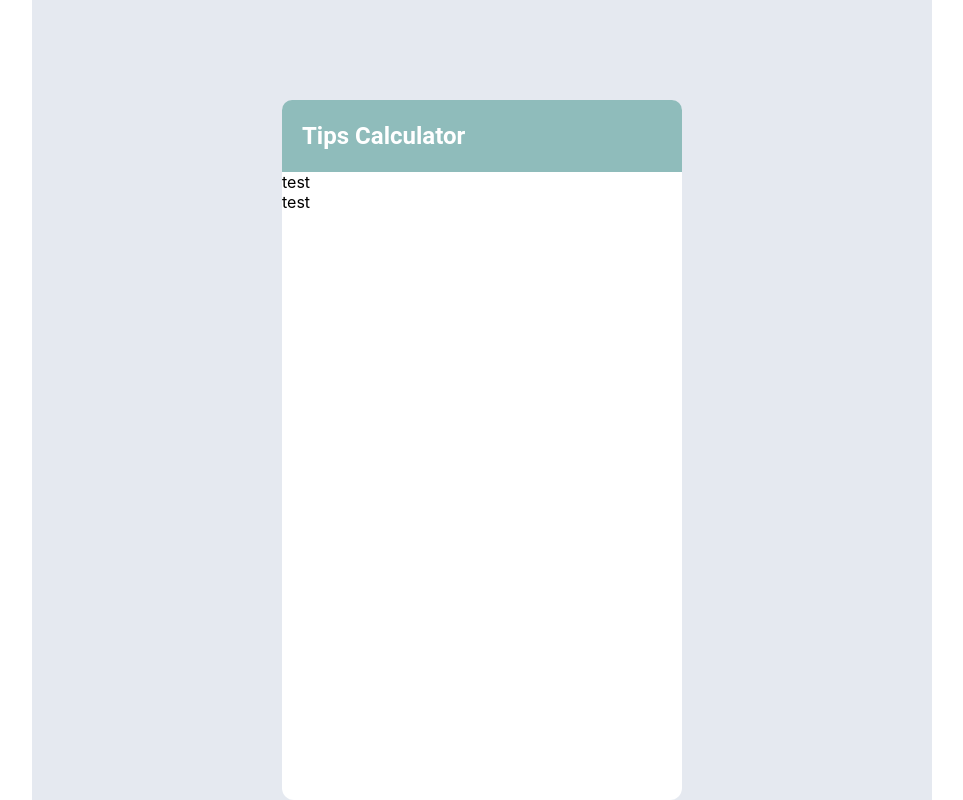
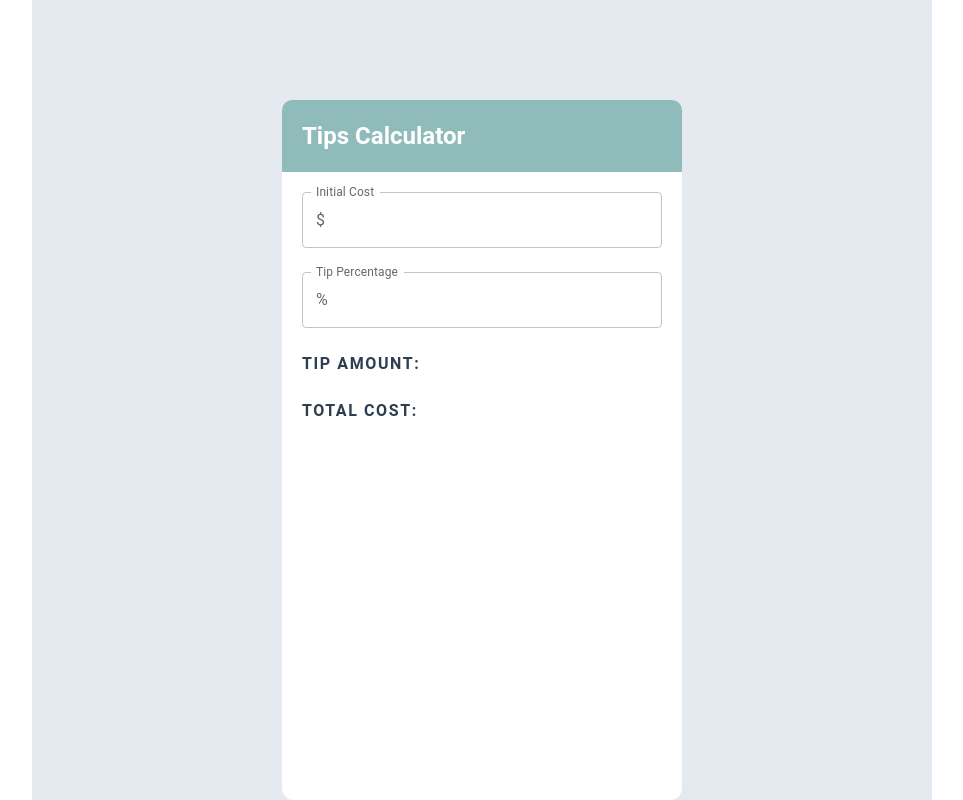
Before and after one commit to crystaltai/react-tips-calculator, a React (Create React App) app: page / in a window 1280 px wide. Shown: the whole page, without its empty margins (158-1121 px from the left). Built offline with nearby package versions, Linux system fonts and the light colour scheme.

Commit message:
feat: initial form inputs and labels

```diff
--- a/src/App.css
+++ /dev/null
@@ -1,38 +0,0 @@
-.App {
-  text-align: center;
-}
-
-.App-logo {
-  height: 40vmin;
-  pointer-events: none;
-}
-
-@media (prefers-reduced-motion: no-preference) {
-  .App-logo {
-    animation: App-logo-spin infinite 20s linear;
-  }
-}
-
-.App-header {
-  background-color: #282c34;
-  min-height: 100vh;
-  display: flex;
-  flex-direction: column;
-  align-items: center;
-  justify-content: center;
-  font-size: calc(10px + 2vmin);
-  color: white;
-}
-
-.App-link {
-  color: #61dafb;
-}
-
-@keyframes App-logo-spin {
-  from {
-    transform: rotate(0deg);
-  }
-  to {
-    transform: rotate(360deg);
-  }
-}
--- a/src/App.js
+++ b/src/App.js
@@ -1,6 +1,6 @@
-import { Box, Container, Grid } from '@mui/material';
+import { Box, Container, FormControl, InputAdornment, InputLabel, OutlinedInput, Stack } from '@mui/material';
 import Header from './components/Header/Header';
-import './App.css';
+import { StyledLabels } from './App.styles';
 
 function App() {
   return (
@@ -23,15 +23,29 @@ function App() {
         }}
       >
         <Header />
-        <Grid container spacing={0} direction='column'>
-          <Grid item>test</Grid>
-          <Grid item>test</Grid>
-        </Grid>
-        {/* <Stack spacing={2}>
-          <div>test</div>
-          <div>test</div>
-          <div>test</div>
-        </Stack> */}
+        <Stack spacing={3} padding='20px'>
+          <FormControl>
+            <InputLabel htmlFor='initial-cost'>Initial Cost</InputLabel>
+            <OutlinedInput
+              id='initial-cost'
+              startAdornment={<InputAdornment position='start'>$</InputAdornment>}
+              label='Initial Cost'
+              type='number'
+            />
+          </FormControl>
+          <FormControl>
+            <InputLabel htmlFor='tip-percentage'>Tip Percentage</InputLabel>
+            <OutlinedInput
+              id='tip-percentage'
+              startAdornment={<InputAdornment position='start'>%</InputAdornment>}
+              label='Tip Percentage'
+              type='number'
+            />
+          </FormControl>
+
+          <StyledLabels>Tip Amount:</StyledLabels>
+          <StyledLabels>Total Cost:</StyledLabels>
+        </Stack>
       </Box>
     </Container>
   );
--- /dev/null
+++ b/src/App.styles.js
@@ -0,0 +1,12 @@
+// import React from 'react';
+import { styled } from '@mui/system';
+import { InputLabel } from '@mui/material';
+
+const StyledLabels = styled(InputLabel)({
+  fontWeight: 600,
+  textTransform: 'uppercase',
+  letterSpacing: '0.1rem',
+  color: '#2c3e50',
+});
+
+export { StyledLabels };
--- a/src/index.css
+++ b/src/index.css
@@ -9,3 +9,10 @@ body {
 code {
   font-family: source-code-pro, Menlo, Monaco, Consolas, 'Courier New', monospace;
 }
+
+/* Remove default input number arrows */
+input::-webkit-outer-spin-button,
+input::-webkit-inner-spin-button {
+  -webkit-appearance: none;
+  margin: 0;
+}
```
